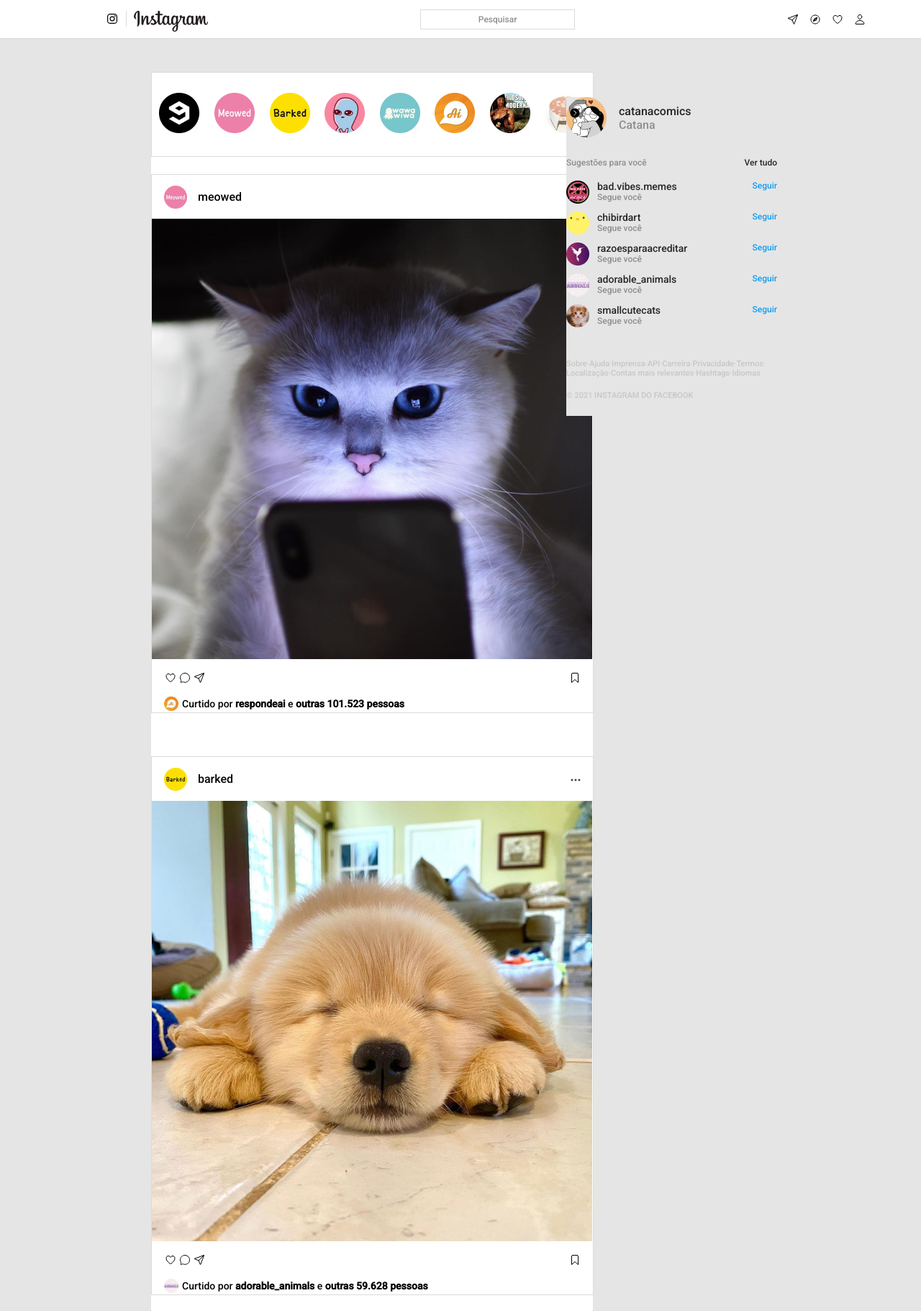
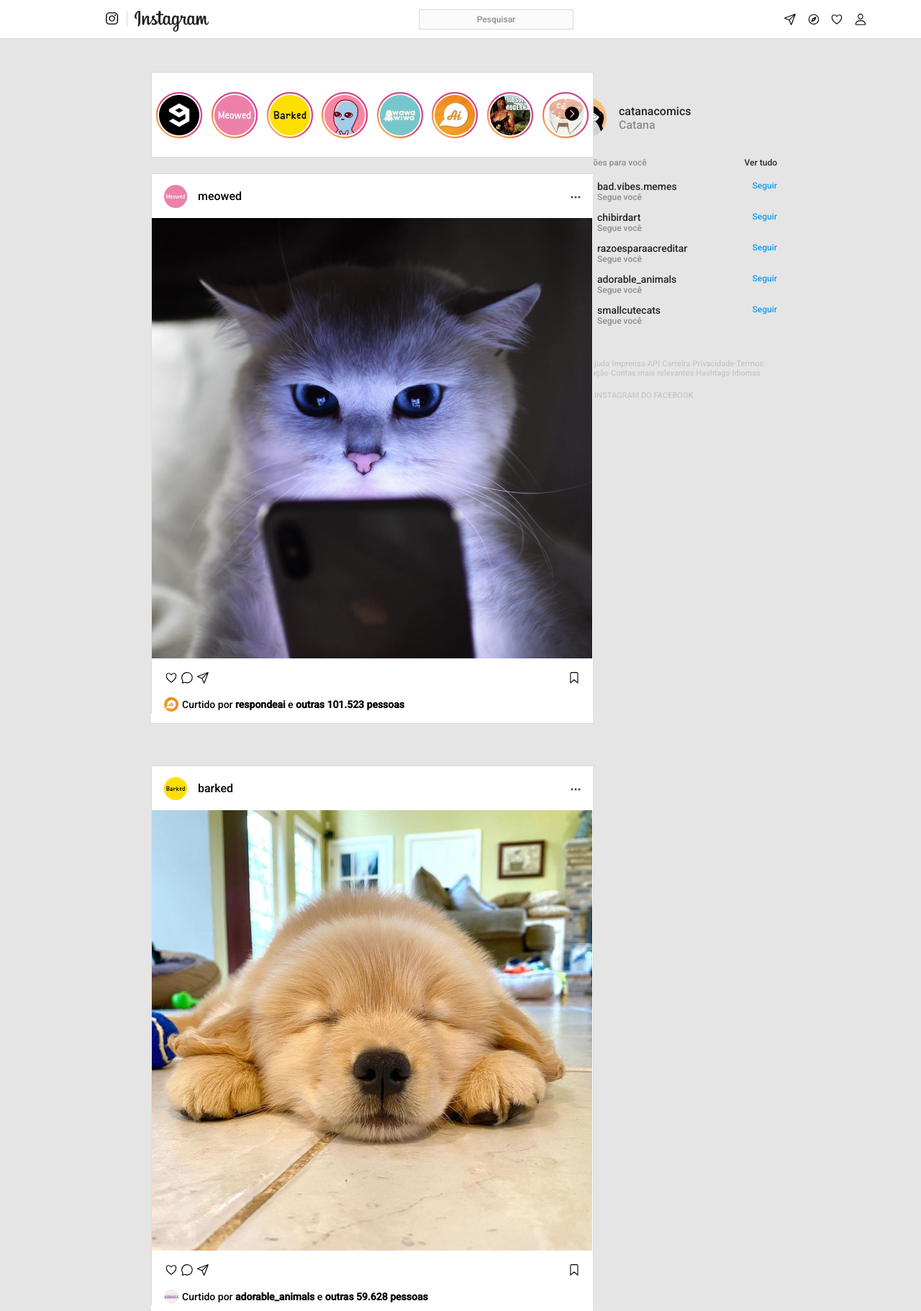
Before and after one commit to GB-Navarro/Instagram, a plain HTML site: page index.html in a window 1280 px wide. Shown: the top 1822 px of the page at 72% size. Drawn offline with nearby package versions, Linux system fonts and the light colour scheme.

Commit message:
Versão 1.1

```diff
--- a/index.html
+++ b/index.html
@@ -14,7 +14,7 @@
     <header class="top flex">
         <div class="topleft flex">
             <div class="iconeinstagram flex">
-                <ion-icon name="logo-instagram"></ion-icon>
+                <ion-icon name="logo-instagram" class="svgsize1"></ion-icon></span>
             </div>
             <img src="Imagens/Topo/logo.png"/>
         </div>
@@ -23,49 +23,52 @@
         </div>
         <div class="topright flex">
             <div class="mobileicon">
-                <ion-icon name="paper-plane-outline"></ion-icon>
+                <ion-icon name="paper-plane-outline" class="svgsize2"></ion-icon>
             </div>
             <div class="nonmobileicon1">
-                <ion-icon name="compass-outline"></ion-icon>
+                <ion-icon name="compass-outline" class="svgsize2"></ion-icon>
             </div>
             <div class="nonmobileicon2">
-                <ion-icon name="heart-outline"></ion-icon>
+                <ion-icon name="heart-outline" class="svgsize2"></ion-icon>
             </div>
             <div class="nonmobileicon3">
-                <ion-icon name="person-outline"></ion-icon>
+                <ion-icon name="person-outline" class="svgsize2"></ion-icon>
             </div>
         </div>
     </header>
     <div class="container flex">
         <main class="maincontent">
             <div class="stories flex">
-                <div class="storie1">
+                <div class="storie">
                     <img src="Imagens/Stories/9gag.png"/>
                 </div>
-                <div class="storie2">
+                <div class="storie">
                     <img src="Imagens/Stories/meowed.png"/>
                 </div>
-                <div class="storie3">
+                <div class="storie">
                     <img src="Imagens/Stories/barked.png"/>
                 </div>
-                <div class="storie4">
+                <div class="storie">
                     <img src="Imagens/Stories/nathanwpylestrangeplanet.png"/>
                 </div>
-                <div class="storie5">
+                <div class="storie">
                     <img src="Imagens/Stories/wawawiwacomicsa.png"/>
                 </div>
-                <div class="storie6">
+                <div class="storie">
                     <img src="Imagens/Stories/respondeai.png"/>
                 </div>
-                <div class="storie7">
+                <div class="storie">
                     <img src="Imagens/Stories/filomoderna.png"/>
                 </div>
-                <div class="storie8">
+                <div class="storie">
                     <img src="Imagens/Stories/memeriagourmet.png"/>
                 </div>
                 <div class="storiesbuttom">
-                    <ion-icon name="chevron-forward-circle-sharp"></ion-icon>
+                    <ion-icon name="chevron-forward-circle-sharp" class="svgsize3"></ion-icon>
                 </div>
+            </div>
+            <div class="divider1">
+
             </div>
             <div class="feed">
                 <div class="post">
@@ -83,9 +86,9 @@
                         <div class="iconesbottombar flex">
                             <div>
                                 <div class="iconesbottombarleft">
-                                    <ion-icon name="heart-outline"></ion-icon>
-                                    <ion-icon name="chatbubble-outline"></ion-icon>
-                                    <ion-icon name="paper-plane-outline"></ion-icon>
+                                    <ion-icon name="heart-outline" class="svgsize2"></ion-icon>
+                                    <ion-icon name="chatbubble-outline" class="svgsize2"></ion-icon>
+                                    <ion-icon name="paper-plane-outline" class="svgsize2"></ion-icon>
                                 </div>
                                 <div class="likedby flex fontsize14">
                                     <img src="Imagens/Feed/bottombar/respondeai 2.png"/>
@@ -93,10 +96,13 @@
                                 </div>
                             </div>
                             <div class="iconesbottombarright">
-                                <ion-icon name="bookmark-outline"></ion-icon>
+                                <ion-icon name="bookmark-outline" class="svgsize2"></ion-icon>
                             </div>
                         </div>
                     </div>
+                </div>
+                <div class="divider2">
+
                 </div>
                 <div class="post">
                     <div class="topbar flex">
@@ -113,9 +119,9 @@
                         <div class="iconesbottombar flex">
                             <div>
                                 <div class="iconesbottombarleft">
-                                    <ion-icon name="heart-outline"></ion-icon>
-                                    <ion-icon name="chatbubble-outline"></ion-icon>
-                                    <ion-icon name="paper-plane-outline"></ion-icon>
+                                    <ion-icon name="heart-outline" class="svgsize2"></ion-icon>
+                                    <ion-icon name="chatbubble-outline" class="svgsize2"></ion-icon>
+                                    <ion-icon name="paper-plane-outline" class="svgsize2"></ion-icon>
                                 </div>
                                 <div class="likedby flex fontsize14">
                                     <img src="Imagens/Feed/bottombar/adorableanimals 2.png"/>
@@ -123,10 +129,13 @@
                                 </div>
                             </div>
                             <div class="iconesbottombarright">
-                                <ion-icon name="bookmark-outline"></ion-icon>
+                                <ion-icon name="bookmark-outline" class="svgsize2"></ion-icon>
                             </div>
                         </div>
                     </div>
+                </div>
+                <div class="divider2">
+
                 </div>
                 <div class="post">
                     <div class="topbar flex">
@@ -143,9 +152,9 @@
                         <div class="iconesbottombar flex">
                             <div>
                                 <div class="iconesbottombarleft">
-                                    <ion-icon name="heart-outline"></ion-icon>
-                                    <ion-icon name="chatbubble-outline"></ion-icon>
-                                    <ion-icon name="paper-plane-outline"></ion-icon>
+                                    <ion-icon name="heart-outline" class="svgsize2"></ion-icon>
+                                    <ion-icon name="chatbubble-outline" class="svgsize2"></ion-icon>
+                                    <ion-icon name="paper-plane-outline" class="svgsize2"></ion-icon>
                                 </div>
                                 <div class="likedby flex fontsize14">
                                     <img src="Imagens/Feed/bottombar/respondeai 2.png"/>
@@ -153,10 +162,13 @@
                                 </div>
                             </div>
                             <div class="iconesbottombarright">
-                                <ion-icon name="bookmark-outline"></ion-icon>
+                                <ion-icon name="bookmark-outline" class="svgsize2"></ion-icon>
                             </div>
                         </div>
                     </div>
+                </div>
+                <div class="divider2">
+
                 </div>
             </div>
         </main>
--- a/style.css
+++ b/style.css
@@ -22,7 +22,18 @@ body{
 .fontsize14{
     font-size:14px;
 }
-
+.svgsize1{
+    width: 19.25px;
+    height: 19.25px;
+}
+.svgsize2{
+    width:17.87px;
+    height: 17.87px;
+}
+.svgsize3{
+    width: 24px;
+    height: 24px;
+}
 /*---- Top ----*/
 .top{
     width: 1366px;
@@ -33,6 +44,7 @@ body{
     justify-content: space-around;
     align-items: center;
     border-bottom: 1px solid #DBDBDB;
+    z-index:2;
 }
 .topleft{
     margin-top:15px;
@@ -44,6 +56,7 @@ body{
     border:1px solid #DBDBDB;
     justify-content: center;
     align-items: center;
+    background-color: #FAFAFA;
 }
 .topright{
     margin-top:23px;
@@ -87,14 +100,21 @@ body{
     width: 615px;
     height: 118px;
     background-color: #FFFFFF;
-    margin-bottom:24px;
     justify-content: space-around;
     align-items: center;
     position: relative;
-    border: 1px solid #DBDBDB;
+    border-top: 1px solid #DBDBDB;
+    border-left: 1px solid #DBDBDB;
+    border-right: 1px solid #DBDBDB;
 }
-.stories div img{
+.storie{
     background-image: url(stories_background.jpg);
+    width: 66px;
+    height: 66px;
+    display: flex;
+    align-items: center;
+    justify-content: center;
+    background-size: 66px 66px;
 }
 .storiesbuttom{
     z-index: 1;
@@ -102,7 +122,20 @@ body{
     right: 17px;
 }
 /*-----------------*/
-
+.divider1{
+    width: 615px;
+    height: 24px;
+    background-color: #E5E5E5;
+    border-top: 1px solid #DBDBDB;
+    border-bottom:1px solid #DBDBDB;
+}
+.divider2{
+    width: 615px;
+    height: 60px;
+    background-color: #E5E5E5;
+    border-top: 1px solid #DBDBDB;
+    border-bottom:1px solid #DBDBDB;
+}
 /*---- Feed ----*/
 .feed{
     background-color: #FFFFFF;
@@ -110,8 +143,9 @@ body{
 .post{
     width: 615px;
     height: 749px;
-    margin-bottom:60px;
-    border: 1px solid #DBDBDB;
+    margin-bottom:14px;
+    border-left: 1px solid #DBDBDB;
+    border-right: 1px solid #DBDBDB;
 }
 .topbar{
     width: 614px;
@@ -170,6 +204,7 @@ body{
     position:fixed;
     top: 135px;
     right: 200px;
+    z-index:-1;
 }
 .perfil{
     margin-bottom:24px;
@@ -218,6 +253,13 @@ body{
 @media (max-width: 935px){
     .top{
         width: 935px;
+        justify-content: space-between;
+    }
+    .topleft{
+        margin-left: 20px;
+    }
+    .topright{
+        margin-right: 18px;
     }
     .sidebar{
         display:none;
@@ -232,10 +274,13 @@ body{
         width: 614px;
     }
     .iconeinstagram{
-        display:none;
+        border: 0 solid #DBDBDB;
     }
     .sidebar{
         display:none;
+    }
+    .stories{
+        background-color: #E5E5E5;
     }
     .storiesbuttom{
         display:none;
@@ -252,5 +297,11 @@ body{
     .nonmobileicon3{
         display:none;
     }
+    .divider1{
+        display:none;
+    }
+    .container{
+        margin-top: 50px;
+    }
 }
 /*-----------------------------*/
```
